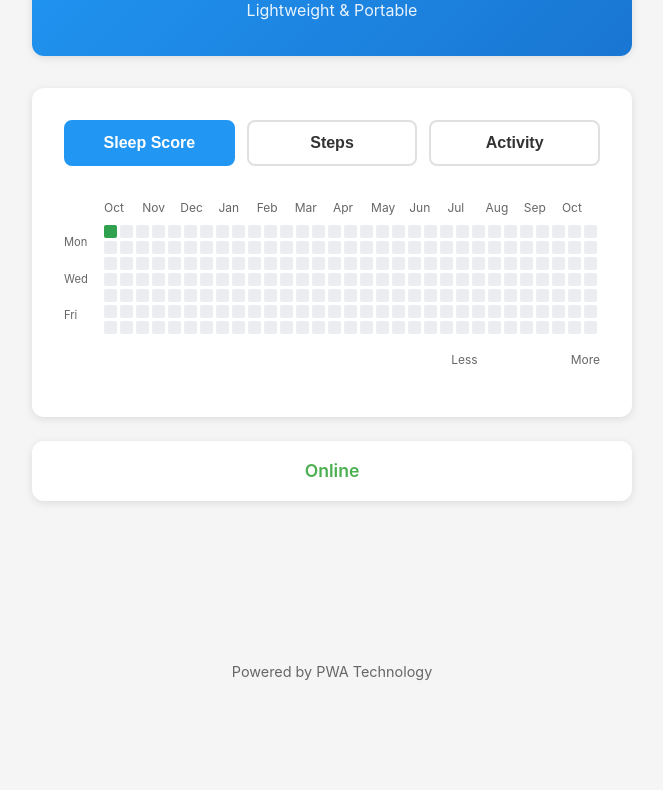
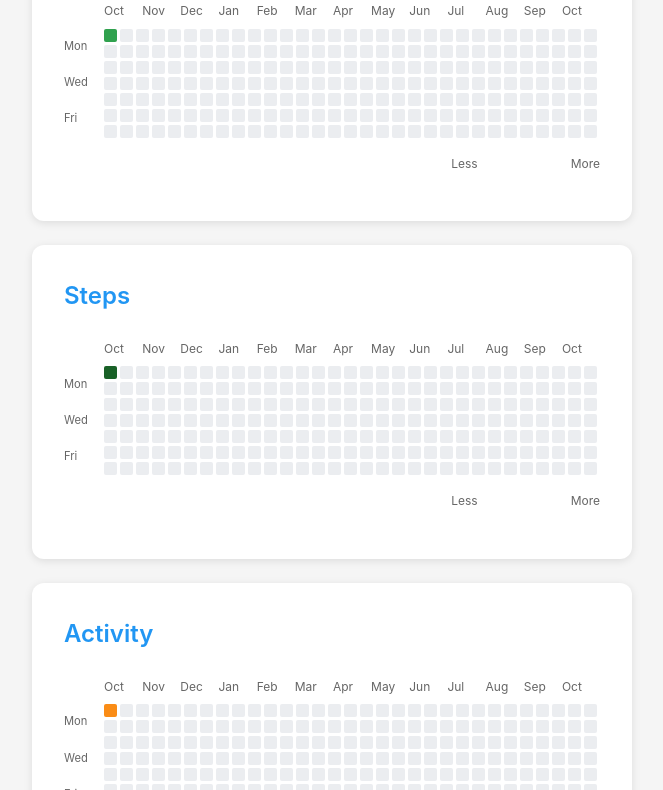
Before and after one commit to eXamqle/helth, a plain HTML site: page index.html in a window 1280 px wide. Shown: the part 93-883 px from the top of the page, without its empty margins (308-971 px from the left). Before the commit the page ends 800 px from the top, so only its background shows below. Drawn offline with Linux system fonts and the light colour scheme.

Commit message:
Display all three graphs

```diff
--- a/health.js
+++ b/health.js
@@ -1,17 +1,16 @@
 // Health Activity Heatmap
 class HealthDashboard {
   constructor() {
-    this.currentMetric = 'sleep';
     this.data = {};
     this.tooltip = null;
+    this.metrics = ['sleep', 'steps', 'activity'];
     this.init();
   }
 
   async init() {
     await this.loadData();
     this.createTooltip();
-    this.setupEventListeners();
-    this.renderHeatmap();
+    this.renderAllHeatmaps();
   }
 
   async loadData() {
@@ -60,16 +59,9 @@ class HealthDashboard {
     document.body.appendChild(this.tooltip);
   }
 
-  setupEventListeners() {
-    // Metric toggle buttons
-    const buttons = document.querySelectorAll('.metric-btn');
-    buttons.forEach(btn => {
-      btn.addEventListener('click', () => {
-        buttons.forEach(b => b.classList.remove('active'));
-        btn.classList.add('active');
-        this.currentMetric = btn.dataset.metric;
-        this.renderHeatmap();
-      });
+  renderAllHeatmaps() {
+    this.metrics.forEach(metric => {
+      this.renderHeatmap(metric);
     });
   }
 
@@ -118,10 +110,12 @@ class HealthDashboard {
     }
   }
 
-  renderHeatmap() {
-    const grid = document.getElementById('heatmap-grid');
-    const monthsContainer = document.getElementById('heatmap-months');
-    const legendColors = document.getElementById('legend-colors');
+  renderHeatmap(metric) {
+    const grid = document.getElementById(`heatmap-grid-${metric}`);
+    const monthsContainer = document.getElementById(`heatmap-months-${metric}`);
+    const legendColors = document.getElementById(`legend-colors-${metric}`);
+
+    if (!grid || !monthsContainer || !legendColors) return;
 
     grid.innerHTML = '';
     monthsContainer.innerHTML = '';
@@ -151,16 +145,17 @@ class HealthDashboard {
     while (currentDate <= endDate) {
       const dateStr = currentDate.toISOString().split('T')[0];
       const dayData = this.data[dateStr];
-      const value = dayData ? dayData[this.currentMetric] : null;
-      const intensity = this.getIntensityLevel(value, this.currentMetric);
+      const value = dayData ? dayData[metric] : null;
+      const intensity = this.getIntensityLevel(value, metric);
 
       const square = document.createElement('div');
-      square.className = `heatmap-square ${this.currentMetric}-${intensity}`;
+      square.className = `heatmap-square ${metric}-${intensity}`;
       square.dataset.date = dateStr;
       square.dataset.value = value !== null ? value : '';
+      square.dataset.metric = metric;
 
       // Hover events
-      square.addEventListener('mouseenter', (e) => this.showTooltip(e, dateStr, value));
+      square.addEventListener('mouseenter', (e) => this.showTooltip(e, dateStr, value, metric));
       square.addEventListener('mouseleave', () => this.hideTooltip());
       square.addEventListener('mousemove', (e) => this.updateTooltipPosition(e));
 
@@ -200,12 +195,12 @@ class HealthDashboard {
     // Update legend colors
     for (let i = 0; i <= 4; i++) {
       const square = document.createElement('div');
-      square.className = `legend-square ${this.currentMetric}-${i}`;
+      square.className = `legend-square ${metric}-${i}`;
       legendColors.appendChild(square);
     }
   }
 
-  showTooltip(event, date, value) {
+  showTooltip(event, date, value, metric) {
     const formattedDate = new Date(date + 'T00:00:00').toLocaleDateString('en-US', {
       weekday: 'short',
       year: 'numeric',
@@ -213,8 +208,8 @@ class HealthDashboard {
       day: 'numeric'
     });
 
-    const metricName = this.currentMetric.charAt(0).toUpperCase() + this.currentMetric.slice(1);
-    const formattedValue = this.formatValue(value, this.currentMetric);
+    const metricName = metric.charAt(0).toUpperCase() + metric.slice(1);
+    const formattedValue = this.formatValue(value, metric);
 
     this.tooltip.innerHTML = `
       <strong>${formattedDate}</strong><br>
--- a/index.html
+++ b/index.html
@@ -30,39 +30,65 @@
 </head>
 <body>
     <div class="container">
-        <header>
-            <h1>My PWA App</h1>
-            <p class="subtitle">Lightweight & Portable</p>
-        </header>
-
         <main>
-            <!-- Health Activity Dashboard -->
+            <!-- Sleep Score Graph -->
             <section class="health-dashboard">
-                <div class="metric-toggles">
-                    <button class="metric-btn active" data-metric="sleep">Sleep Score</button>
-                    <button class="metric-btn" data-metric="steps">Steps</button>
-                    <button class="metric-btn" data-metric="activity">Activity</button>
-                </div>
-
+                <h2 class="metric-title">Sleep Score</h2>
                 <div class="heatmap-container">
-                    <div class="heatmap-months" id="heatmap-months"></div>
+                    <div class="heatmap-months" id="heatmap-months-sleep"></div>
                     <div class="heatmap-wrapper">
                         <div class="heatmap-days">
                             <span>Mon</span>
                             <span>Wed</span>
                             <span>Fri</span>
                         </div>
-                        <div class="heatmap-grid" id="heatmap-grid"></div>
+                        <div class="heatmap-grid" id="heatmap-grid-sleep"></div>
                     </div>
                     <div class="heatmap-legend">
                         <span>Less</span>
-                        <div class="legend-colors" id="legend-colors">
-                            <div class="legend-square"></div>
-                            <div class="legend-square"></div>
-                            <div class="legend-square"></div>
-                            <div class="legend-square"></div>
-                            <div class="legend-square"></div>
+                        <div class="legend-colors" id="legend-colors-sleep"></div>
+                        <span>More</span>
+                    </div>
+                </div>
+            </section>
+
+            <!-- Steps Graph -->
+            <section class="health-dashboard">
+                <h2 class="metric-title">Steps</h2>
+                <div class="heatmap-container">
+                    <div class="heatmap-months" id="heatmap-months-steps"></div>
+                    <div class="heatmap-wrapper">
+                        <div class="heatmap-days">
+                            <span>Mon</span>
+                            <span>Wed</span>
+                            <span>Fri</span>
                         </div>
+                        <div class="heatmap-grid" id="heatmap-grid-steps"></div>
+                    </div>
+                    <div class="heatmap-legend">
+                        <span>Less</span>
+                        <div class="legend-colors" id="legend-colors-steps"></div>
+                        <span>More</span>
+                    </div>
+                </div>
+            </section>
+
+            <!-- Activity Graph -->
+            <section class="health-dashboard">
+                <h2 class="metric-title">Activity</h2>
+                <div class="heatmap-container">
+                    <div class="heatmap-months" id="heatmap-months-activity"></div>
+                    <div class="heatmap-wrapper">
+                        <div class="heatmap-days">
+                            <span>Mon</span>
+                            <span>Wed</span>
+                            <span>Fri</span>
+                        </div>
+                        <div class="heatmap-grid" id="heatmap-grid-activity"></div>
+                    </div>
+                    <div class="heatmap-legend">
+                        <span>Less</span>
+                        <div class="legend-colors" id="legend-colors-activity"></div>
                         <span>More</span>
                     </div>
                 </div>
--- a/styles.css
+++ b/styles.css
@@ -159,37 +159,11 @@ html {
     box-shadow: var(--shadow);
 }
 
-/* Metric Toggle Buttons */
-.metric-toggles {
-    display: flex;
-    gap: 0.75rem;
-    margin-bottom: 2rem;
-    flex-wrap: wrap;
-}
-
-.metric-btn {
-    flex: 1;
-    min-width: 100px;
-    padding: 0.75rem 1.5rem;
-    border: 2px solid #e0e0e0;
-    border-radius: 8px;
-    background: white;
-    color: var(--text-color);
-    font-size: 1rem;
+.metric-title {
+    color: var(--primary-color);
+    margin-bottom: 1.5rem;
+    font-size: 1.5rem;
     font-weight: 600;
-    cursor: pointer;
-    transition: all 0.2s ease;
-}
-
-.metric-btn:hover {
-    background: #f5f5f5;
-    border-color: #ccc;
-}
-
-.metric-btn.active {
-    background: var(--primary-color);
-    color: white;
-    border-color: var(--primary-color);
 }
 
 /* Heatmap Container */
```
